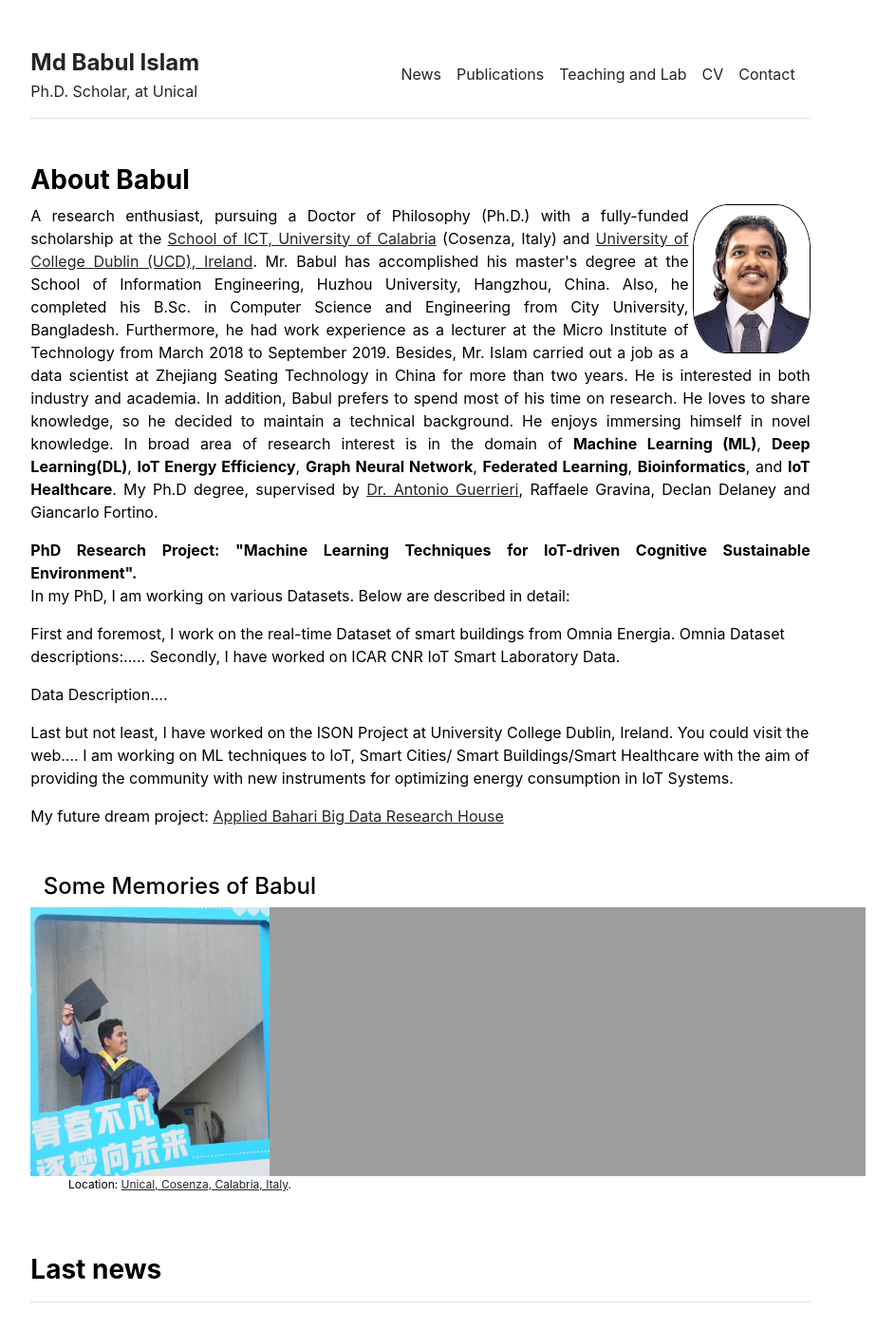
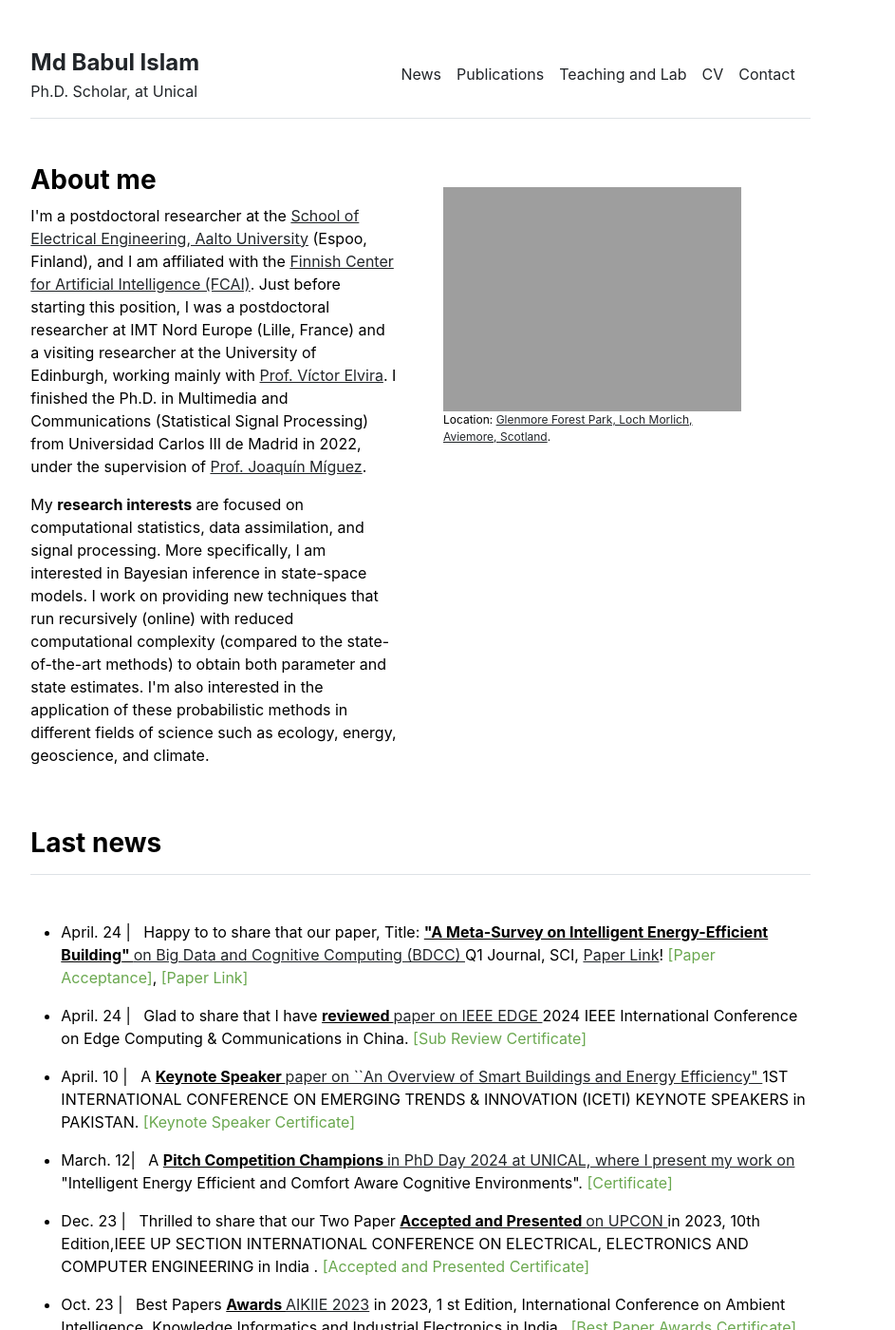
Before and after one commit to babulcseian/babulcseian.github.io, a Jekyll site: the page built from index.md, in a window 1280 px wide and 1400 px high. Shown: the whole window at 95% size, without its empty margins (197-1140 px from the left). Built offline with Jekyll 4.4.1, drawn with Linux system fonts in a browser that asks for light colours; a style sheet for code colours, icons or effects is not loaded.

Commit message:
Update home.html

```diff
--- a/_layouts/home.html
+++ b/_layouts/home.html
@@ -3,50 +3,20 @@
 ---
 
 <div class="row g-5 mb-5">
-  <div class="col-md-15">
-    <h3 class="fw-bold">About Babul</h3>
+  <div class="col-md-6">
+    <h3 class="fw-bold">About me</h3>
+    <p>I'm a postdoctoral researcher at the <a class="other" href='https://www.aalto.fi/en/school-of-electrical-engineering'>School of Electrical Engineering, Aalto University</a> (Espoo, Finland), and I am affiliated with the <a class="other" href='https://fcai.fi/'>Finnish Center for Artificial Intelligence (FCAI)</a>. Just before starting this position, I was a postdoctoral researcher at IMT Nord Europe (Lille, France) and a visiting researcher at the University of Edinburgh, working mainly with <a class="other" href='https://victorelvira.github.io/'>Prof. Víctor Elvira</a>. I finished the Ph.D. in Multimedia and Communications (Statistical Signal Processing) from Universidad Carlos III de Madrid in 2022, under the supervision of <a class="other" href='https://jmiguez.webs.tsc.uc3m.es/'>Prof. Joaquín Míguez</a>.</p>
+    <!-- Before that and in the same college, I got my master's degree in Multimedia and Communications, as well as my master's degree in Telecommunications Engineering in 2017. Previously, I finished my Telecommunications Engineering bachelor's degree from Universidade de Vigo in 2015. -->
 
-
-<img src="{{ site.github.url }}/assets/img/Md Babul Islam - 2 .jpeg" alt="Home" width="15%"  title="MSc Graduation" style="float:right; margin-left:5px; margin-bottom:1px; border: solid black 1px; padding=2px; border-radius: 30%">
-
-    <p align="justify"> A research enthusiast, pursuing a Doctor of Philosophy (Ph.D.) with a fully-funded scholarship at the <a class="other" href='https://dottorato.dimes.unical.it/students/md-babul-islam'>School of ICT, University of Calabria</a> (Cosenza, Italy)
-       and <a class="other" href='https://www.ucd.ie/'>University of College Dublin (UCD), Ireland</a>.
-       Mr. Babul has accomplished his master's degree at the School of Information Engineering, Huzhou University, Hangzhou, China.
-       Also, he completed his B.Sc. in Computer Science and Engineering from City University, Bangladesh.
-       Furthermore, he had work experience as a lecturer at the Micro Institute of Technology from March 2018 to September 2019.
-       Besides, Mr. Islam carried out a job as a data scientist at Zhejiang Seating Technology in China for more than two years.
-       He is interested in both industry and academia. In addition, Babul prefers to spend most of his time on research.
-       He loves to share knowledge, so he decided to maintain a technical background. He enjoys immersing himself in novel knowledge.
-      In broad area of research interest is in the domain of <strong>Machine Learning (ML)</strong>, <strong>Deep Learning(DL)</strong>, <strong>IoT Energy Efficiency</strong>, <strong>Graph Neural Network</strong>, <strong>Federated Learning</strong>, <strong>Bioinformatics</strong>, and <strong> IoT Healthcare</strong>.
-
-       My Ph.D degree, supervised by <a class="other" href='https://www.icar.cnr.it/persone/guerrieri/'> Dr. Antonio Guerrieri</a>, Raffaele Gravina, Declan Delaney and Giancarlo Fortino.</p>
-    <p align="justify">
- <strong> PhD Research Project: "Machine Learning Techniques for IoT-driven Cognitive Sustainable Environment". </strong> <br>
-
-In my PhD, I am working on various Datasets. Below are described in detail: </p>
-First and foremost, I work on the real-time Dataset of smart buildings from Omnia Energia.
-Omnia Dataset descriptions:.....
-Secondly, I have worked on ICAR CNR IoT Smart Laboratory Data.</p>
-Data Description.... </p>
-
-    Last but not least, I have worked on the ISON Project at University College Dublin, Ireland.
-    You could visit the web....
-
-I am working on ML techniques to IoT, Smart Cities/ Smart Buildings/Smart Healthcare with the aim of providing the community with new instruments for optimizing energy consumption in IoT Systems.</p>
-My future dream project: <a class="other" href='https://babulcseian.github.io/lab'>Applied Bahari Big Data Research House</a>
+    <p>My <strong>research interests</strong> are focused on computational statistics, data assimilation, and signal processing. More specifically, I am interested in Bayesian inference in state-space models. I work on providing new techniques that run recursively (online) with reduced computational complexity (compared to the state-of-the-art methods) to obtain both parameter and state estimates. I'm also interested in the application of these probabilistic methods in different fields of science such as ecology, energy, geoscience, and climate. </p>
   </div>
-
-<div align="center" class="col-md-5">
-  <h4>Some Memories of Babul</h4>
-    <div style="display: flex; justify-content: space-between;">
-        <img src="{{ site.github.url }}/assets/img/Md Babul Con.jpg" alt="Home" width="80%" title="MSc Graduation">
-        <img src="{{ site.github.url }}/assets/img/Md Babul Islam with Prof.jpg" alt="Home" width="80%">
-        <img src="{{ site.github.url }}/assets/img/Md Babul Islam Lab.jpg" alt="Home" width="120%">
-    </div>
+  <div class="col-md-5">
+    <br>
+    <img src="{{ site.github.url }}/assets/img/IMG_0688.jpg" alt="Home" width="100%">
     <p style="font-size:12px">
-        Location: <a class="other" href='https://goo.gl/maps/hsu2JB4HwjQN7TqC7'>Unical, Cosenza, Calabria, Italy</a>.
+      Location: <a class="other" href='https://maps.app.goo.gl/gC1NALNRSdJFaH23A'>Glenmore Forest Park, Loch Morlich, Aviemore, Scotland</a>.
     </p>
-</div>
+  </div>
 </div>
 
 
```
